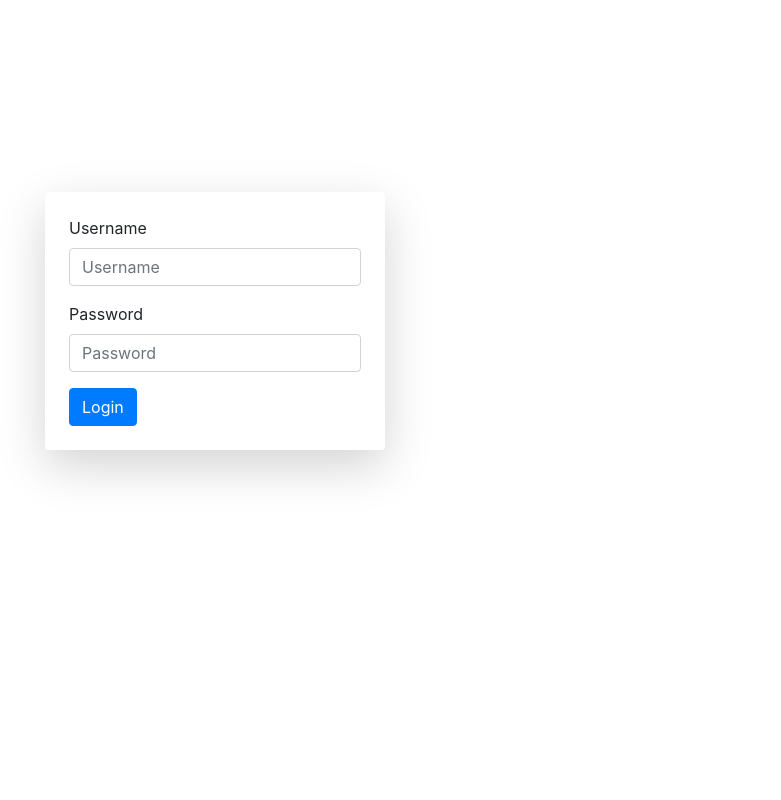
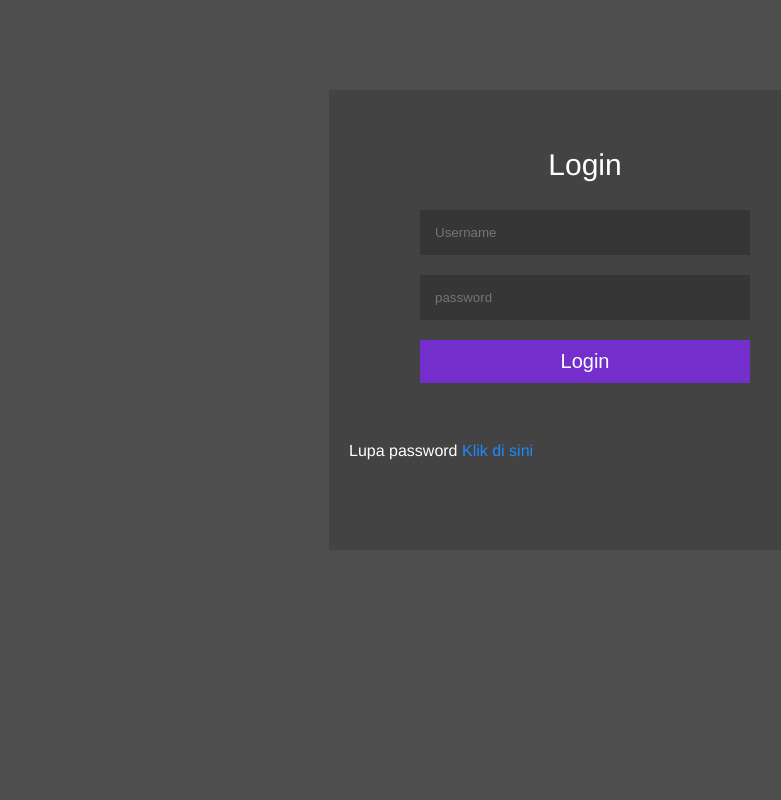
Before and after one commit to novanrohman/toko-komputer, a PHP site: page / in a window 1280 px wide. Shown: the whole page, without its empty margins (55-836 px from the left). Run offline with PHP 8.4, Linux system fonts and the light colour scheme.

Commit message:
update halaman login

```diff
--- a/ulik/assets/style.css
+++ b/ulik/assets/style.css
@@ -1,10 +1,116 @@
-.container {
-    padding-top: 15%;
+/* http://meyerweb.com/eric/tools/css/reset/
+   v2.0 | 20110126
+   License: none (public domain)
+*/
+
+html, body, div, span, applet, object, iframe,
+h1, h2, h3, h4, h5, h6, p, blockquote, pre,
+a, abbr, acronym, address, big, cite, code,
+del, dfn, em, img, ins, kbd, q, s, samp,
+small, strike, strong, sub, sup, tt, var,
+b, u, i, center,
+dl, dt, dd, ol, ul, li,
+fieldset, form, label, legend,
+table, caption, tbody, tfoot, thead, tr, th, td,
+article, aside, canvas, details, embed,
+figure, figcaption, footer, header, hgroup,
+menu, nav, output, ruby, section, summary,
+time, mark, audio, video {
+	margin: 0;
+	padding: 0;
+	border: 0;
+	font-size: 100%;
+	font: inherit;
+	vertical-align: baseline;
+}
+/* HTML5 display-role reset for older browsers */
+article, aside, details, figcaption, figure,
+footer, header, hgroup, menu, nav, section {
+	display: block;
+}
+body {
+	line-height: 1;
+}
+ol, ul {
+	list-style: none;
+}
+blockquote, q {
+	quotes: none;
+}
+blockquote:before, blockquote:after,
+q:before, q:after {
+	content: '';
+	content: none;
+}
+table {
+	border-collapse: collapse;
+	border-spacing: 0;
 }
 
-.canvas {
-    margin-left: auto;
-    margin-right: auto;
 
 
+/* ========================================================= */
+.login-container{
+	position:relative;
+	height:100vh;
+	overflow:hidden;
+	background: rgb(77, 77, 77)
+  }
+
+.box{
+position: absolute;
+height: 50%;
+width: 40%;
+font-family: helvetica;
+color: #fff;
+background: rgba(0, 0, 0, 0.13);
+padding: 30px 0px;
+margin: 7% 30%;
 }
+
+.box h1{
+	text-align: center;
+	margin: 30px 0;
+	font-size: 30px;
+}
+
+.box input{
+	display: block ;
+	width: 300px;
+	margin: 20px auto;
+	padding: 15px;
+	background: rgba(0, 0, 0, 0.2);
+	color: #fff;
+	border: 0;
+}
+
+.box input:focus, .box input:active, .box button:focus, .box button:active{
+	outline: none;
+}
+
+.box button{
+	background: #742ecc;
+	border: 0;
+	color: #fff;
+	padding: 10px;
+	font-size: 20px;
+	width: 330px;
+	margin: 20px auto;
+	display: block;
+	cursor: pointer;
+}
+
+.box button:active{
+	background: #27ae60;
+}
+
+.box p{
+	position: absolute;
+	margin: 20px auto;
+	padding: 20px;
+}
+
+.box p span{
+	cursor:pointer;
+	color: rgb(32, 136, 255);
+}
--- /dev/null
+++ b/ulik/index.html
@@ -0,0 +1,26 @@
+<!DOCTYPE html>
+<html lang="en">
+
+<head>
+    <meta charset="UTF-8">
+    <meta name="viewport" content="width=device-width, initial-scale=1.0">
+    <meta http-equiv="X-UA-Compatible" content="ie=edge">
+    <title>Login | Toko Komputer</title>
+
+    <!-- CSS -->
+    <link rel="stylesheet" href="assets/style.css">
+</head>
+
+<body>
+    <div class="login-container">
+    <div class="box">
+        <h1>Login</h1>
+        <input type="text" placeholder="Username">
+        <input type="password" placeholder="password">
+        <button>Login</button>
+        <p>Lupa password <span>Klik di sini</span></p>
+    </div>
+</div>
+</body>
+
+</html>
--- a/ulik/index.php
+++ /dev/null
@@ -1,63 +0,0 @@
-<!doctype html>
-<html lang="en">
-
-<head>
-    <title>Login | Toko Komputer</title>
-    <!-- Required meta tags -->
-    <meta charset="utf-8">
-    <meta name="viewport" content="width=device-width, initial-scale=1, shrink-to-fit=no">
-
-    <!-- CSS -->
-    <link rel="stylesheet" href="assets/style.css">
-
-    <!-- Bootstrap CSS -->
-    <link rel="stylesheet" href="https://stackpath.bootstrapcdn.com/bootstrap/4.3.1/css/bootstrap.min.css"
-        integrity="sha384-ggOyR0iXCbMQv3Xipma34MD+dH/1fQ784/j6cY/iJTQUOhcWr7x9JvoRxT2MZw1T" crossorigin="anonymous">
-
-    <?php include 'dist/config.php'?>
-
-</head>
-
-<body>
-    <div class="container">
-        <?php
-    if(isset($GET['pesan'])){
-        if($GET['pesan'] == "gagal"){
-            echo "<div class='alert alert-danger' role='alert'><span>Login Gagal!!</span></div>";
-        }
-    }
-    ?>
-        <div class="panel panel-default col-md-4">
-            <form action="login_act.php" method="post">
-                <div class="shadow-lg p-4 mb-5 bg-white rounded">
-                    <div class="form-group">
-                        <label for="">Username</label>
-                        <input type="text" class="form-control" name="username" id="uname"
-                            aria-describedby="emailHelpId" placeholder="Username">
-                    </div>
-                    <div class="form-group">
-                        <label for="">Password</label>
-                        <input type="password" class="form-control" name="password" id="upassword"
-                            aria-describedby="emailHelpId" placeholder="Password">
-                    </div>
-                    <div class="input-group">
-                        <input type="submit" class="btn btn-primary" value="Login">
-                    </div>
-                </div>
-            </form>
-        </div>
-    </div>
-    <!-- Optional JavaScript -->
-    <!-- jQuery first, then Popper.js, then Bootstrap JS -->
-    <script src="https://code.jquery.com/jquery-3.3.1.slim.min.js"
-        integrity="sha384-q8i/X+965DzO0rT7abK41JStQIAqVgRVzpbzo5smXKp4YfRvH+8abtTE1Pi6jizo" crossorigin="anonymous">
-    </script>
-    <script src="https://cdnjs.cloudflare.com/ajax/libs/popper.js/1.14.7/umd/popper.min.js"
-        integrity="sha384-UO2eT0CpHqdSJQ6hJty5KVphtPhzWj9WO1clHTMGa3JDZwrnQq4sF86dIHNDz0W1" crossorigin="anonymous">
-    </script>
-    <script src="https://stackpath.bootstrapcdn.com/bootstrap/4.3.1/js/bootstrap.min.js"
-        integrity="sha384-JjSmVgyd0p3pXB1rRibZUAYoIIy6OrQ6VrjIEaFf/nJGzIxFDsf4x0xIM+B07jRM" crossorigin="anonymous">
-    </script>
-</body>
-
-</html>
```
